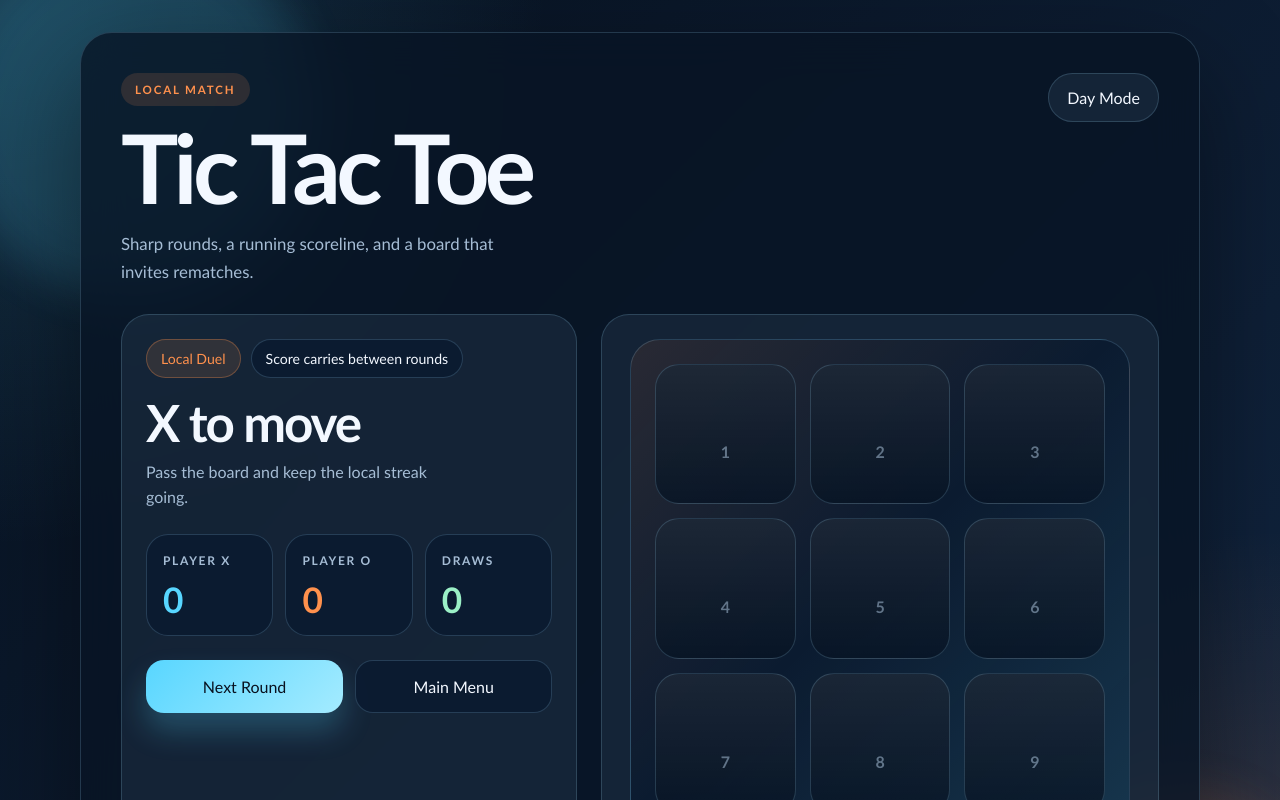
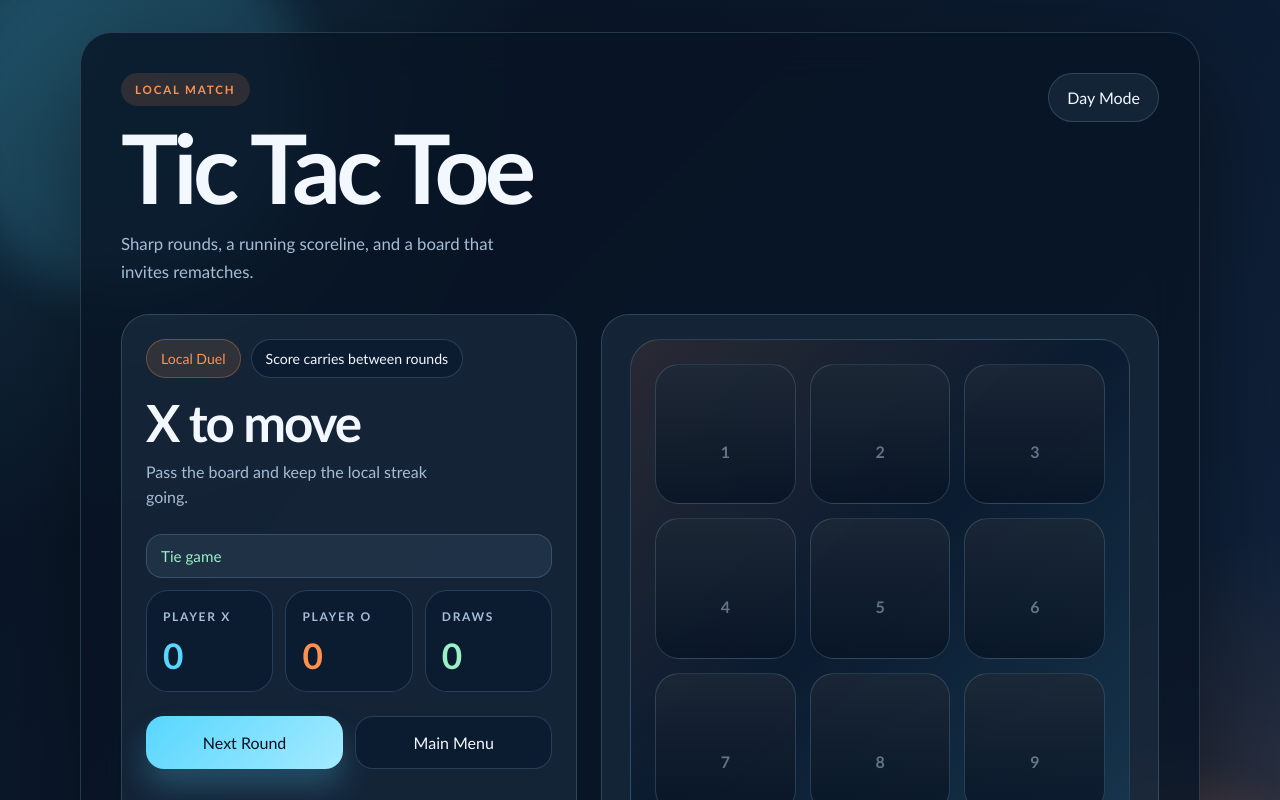
Before and after one commit to raeesuzann/advanced-se-assignment-2, a React app: page / in a window 1280 px wide. Both pictures are taken after a click on the button 918 px from the left and 285 px from the top of the page. Shown: the top 800 px of the page. Built offline with nearby package versions, Linux system fonts and the light colour scheme; the HTML template or start-up script is replaced by a standard one.

Commit message:
feat: add improved scoreboard Layout

```diff
--- a/src/components/Scoreboard.jsx
+++ b/src/components/Scoreboard.jsx
@@ -1,44 +1,73 @@
-// Scoreboard component renders the current scores for both players and the number of draws in the tic-tac-toe game
 export default function Scoreboard({
     score
 }) {
-    // Define the items to be displayed on the scoreboard, including player labels, their respective scores, and a tone for styling
+    const leader =
+        score.X === score.O
+            ? null
+            : score.X > score.O
+                ? "x"
+                : "o";
+    const leadAmount = Math.abs(score.X - score.O);
+    const summary = leader
+        ? `Player ${leader.toUpperCase()} leads by ${leadAmount}`
+        : "Tie game";
+
     const items = [
-        // Score item for Player X, showing the label "Player X", the current score from the score object, and a tone for styling
         {
             label: "Player X",
             value: score.X,
             tone: "x"
         },
-        // Score item for Player O, showing the label "Player O", the current score from the score object, and a tone for styling
         {
             label: "Player O",
             value: score.O,
             tone: "o"
         },
-        // Score item for Draws, showing the label "Draws", the current number of draws from the score object, and a tone for styling
         {
             label: "Draws",
             value: score.Draw,
             tone: "draw"
         }
     ];
-    // Render the scoreboard with the defined items, displaying each player's score and the number of draws in a styled format
+
     return (
+        <section className="scoreboard-group" aria-label="Scoreboard">
+            <p
+                className={`scoreboard-summary ${
+                    leader ? "has-leader" : "is-tied"
+                }`}
+            >
+                {summary}
+            </p>
+
             <div className="scoreboard">
-            {items.map((item) => (
+                {items.map((item) => {
+                    const isLeader = leader === item.tone;
+
+                    return (
                         <article
                             key={item.label}
-                    className={`score-tile score-tile-${item.tone}`}
+                            className={`score-tile score-tile-${item.tone} ${
+                                isLeader ? "score-tile-leading" : ""
+                            }`}
                         >
+                            <div className="score-tile-top">
                                 <span className="score-label">
                                     {item.label}
                                 </span>
+                                {isLeader ? (
+                                    <span className="score-chip">
+                                        Leading
+                                    </span>
+                                ) : null}
+                            </div>
                             <strong className="score-value">
                                 {item.value}
                             </strong>
                         </article>
-            ))}
+                    );
+                })}
             </div>
+        </section>
     );
 }
--- a/src/index.css
+++ b/src/index.css
@@ -422,6 +422,29 @@ h1 {
 }
 
 /* Define styles for the scoreboard, which uses CSS grid to create a three-column layout with a gap between items. Each score tile is styled with padding, rounded corners, a border, and a background color for a visually appealing display of player scores or game statistics. The score label and value are styled for clarity, and specific color variants are defined for different score types (X, O, and draw) to differentiate them visually */
+.scoreboard-group {
+  display: grid;
+  gap: 12px;
+}
+
+.scoreboard-summary {
+  margin: 0;
+  padding: 12px 14px;
+  border-radius: 16px;
+  border: 1px solid var(--border);
+  background: var(--surface-soft);
+  color: var(--muted);
+  font-size: 0.95rem;
+}
+
+.scoreboard-summary.has-leader {
+  color: var(--text);
+}
+
+.scoreboard-summary.is-tied {
+  color: var(--accent-3);
+}
+
 .scoreboard {
   display: grid;
   grid-template-columns: repeat(3, minmax(0, 1fr));
@@ -433,10 +456,38 @@ h1 {
   border-radius: 22px;
   border: 1px solid var(--border);
   background: var(--surface-strong);
+  transition:
+    transform 0.2s ease,
+    border-color 0.2s ease,
+    box-shadow 0.2s ease;
+}
+
+.score-tile-leading {
+  transform: translateY(-2px);
+  border-color: rgba(88, 214, 255, 0.34);
+  box-shadow: 0 16px 28px rgba(0, 0, 0, 0.14);
+}
+
+.score-tile-top {
+  display: flex;
+  align-items: center;
+  justify-content: space-between;
+  gap: 8px;
 }
 
 .score-label {
   color: var(--muted);
+}
+
+.score-chip {
+  padding: 4px 8px;
+  border-radius: 999px;
+  background: rgba(88, 214, 255, 0.14);
+  color: var(--accent-2);
+  font-size: 0.68rem;
+  font-weight: 700;
+  letter-spacing: 0.08em;
+  text-transform: uppercase;
 }
 
 .score-value {
```
Lines whose indentation alone changed are shown as unchanged.
